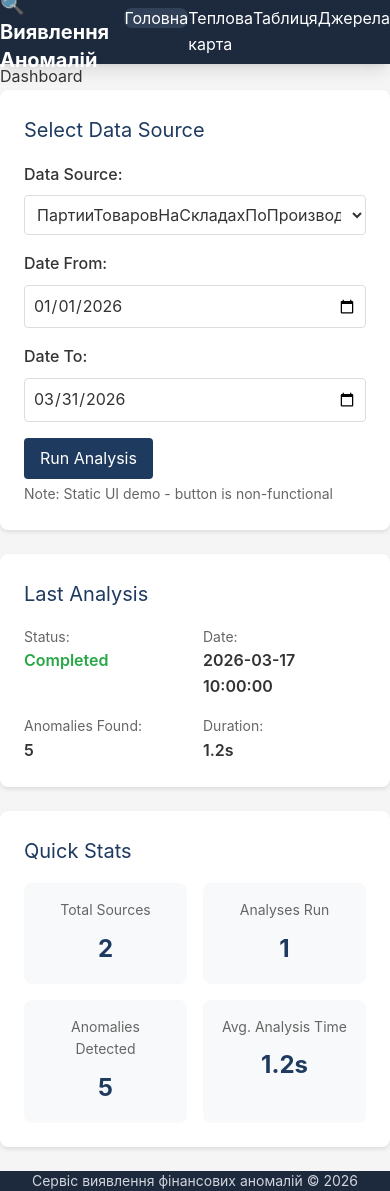
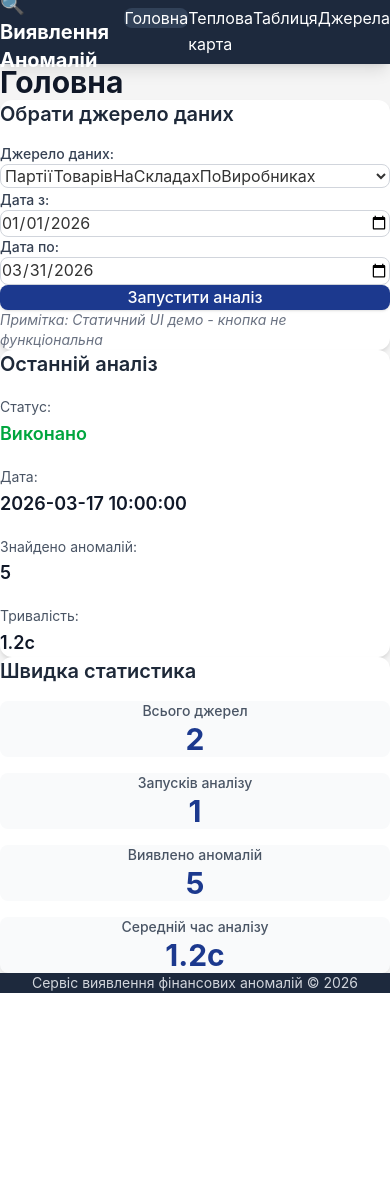
Before and after one commit to maximsamokhval/anomaly-detection, a FastAPI app: page / in a window 390 px wide. After the commit the page ends 993 px from the top, so only its background shows below. Run offline with FastAPI, Linux system fonts and the light colour scheme.

Commit message:
feat(ui): translate dashboard.html to Ukrainian with Tailwind CSS
- Translate all UI text to Ukrainian
- Key translations:
  - 'Dashboard' → 'Головна'
  - 'Select Data Source' → 'Обрати джерело даних'
  - 'Run Analysis' → 'Запустити аналіз'
  - 'Last Analysis' → 'Останній аналіз'
  - 'Quick Stats' → 'Швидка статистика'
- Apply Tailwind CSS styling:
  - Cards: bg-white rounded-xl shadow-md p-6
  - Forms: border, focus:ring-2 focus:ring-blue-500
  - Buttons: bg-blue-900 hover:bg-blue-800
  - Stats grid: grid-cols-1 sm:grid-cols-2 lg:grid-cols-4
  - Stat cards: bg-gray-50 rounded-lg with large values
- Use responsive design with space-y-6 for vertical spacing

Co-authored-by: Qwen-Coder <qwen-coder@alibabacloud.com>

```diff
--- a/backend/ui/templates/dashboard.html
+++ b/backend/ui/templates/dashboard.html
@@ -1,80 +1,82 @@
 {% extends "base.html" %}
 
-{% block title %}Dashboard - Anomaly Detection{% endblock %}
+{% block title %}Головна - Виявлення Аномалій{% endblock %}
 
 {% set active_page = 'dashboard' %}
 
 {% block content %}
-<div class="dashboard">
-    <h1>Dashboard</h1>
+<div class="space-y-6">
+    <h1 class="text-3xl font-bold text-gray-900">Головна</h1>
 
     <!-- Source Selection -->
-    <section class="card">
-        <h2>Select Data Source</h2>
-        <div class="form-group">
-            <label for="source-select">Data Source:</label>
-            <select id="source-select" class="form-control">
-                <option value="partii_tovarov">ПартииТоваровНаСкладахПоПроизводителям</option>
-                <option value="reg_cost_price">Себестоимость производства</option>
+    <section class="bg-white rounded-xl shadow-md p-6">
+        <h2 class="text-xl font-semibold text-gray-800 mb-4">Обрати джерело даних</h2>
+        <div class="space-y-4">
+            <div>
+                <label for="source-select" class="block text-sm font-medium text-gray-700 mb-1">Джерело даних:</label>
+                <select id="source-select" class="w-full px-3 py-2 border border-gray-300 rounded-lg focus:ring-2 focus:ring-blue-500 focus:border-blue-500 transition-colors">
+                    <option value="partii_tovarov">ПартіїТоварівНаСкладахПоВиробниках</option>
+                    <option value="reg_cost_price">Собівартість виробництва</option>
                 </select>
             </div>
 
-        <div class="form-group">
-            <label for="date-from">Date From:</label>
-            <input type="date" id="date-from" class="form-control" value="2026-01-01">
+            <div>
+                <label for="date-from" class="block text-sm font-medium text-gray-700 mb-1">Дата з:</label>
+                <input type="date" id="date-from" class="w-full px-3 py-2 border border-gray-300 rounded-lg focus:ring-2 focus:ring-blue-500 focus:border-blue-500 transition-colors" value="2026-01-01">
             </div>
 
-        <div class="form-group">
-            <label for="date-to">Date To:</label>
-            <input type="date" id="date-to" class="form-control" value="2026-03-31">
+            <div>
+                <label for="date-to" class="block text-sm font-medium text-gray-700 mb-1">Дата по:</label>
+                <input type="date" id="date-to" class="w-full px-3 py-2 border border-gray-300 rounded-lg focus:ring-2 focus:ring-blue-500 focus:border-blue-500 transition-colors" value="2026-03-31">
             </div>
 
-        <button id="run-analysis-btn" class="btn btn-primary">Run Analysis</button>
-        <p class="help-text">Note: Static UI demo - button is non-functional</p>
+            <button id="run-analysis-btn" class="w-full sm:w-auto px-6 py-2.5 bg-blue-900 text-white font-medium rounded-lg hover:bg-blue-800 transition-colors shadow-sm">Запустити аналіз</button>
+            <p class="text-sm text-gray-500 italic">Примітка: Статичний UI демо - кнопка не функціональна</p>
+        </div>
     </section>
 
     <!-- Last Analysis Status -->
-    <section class="card">
-        <h2>Last Analysis</h2>
-        <div class="analysis-status">
-            <div class="status-item">
-                <span class="label">Status:</span>
-                <span class="value status-completed">Completed</span>
+    <section class="bg-white rounded-xl shadow-md p-6">
+        <h2 class="text-xl font-semibold text-gray-800 mb-4">Останній аналіз</h2>
+        <div class="grid grid-cols-1 sm:grid-cols-2 lg:grid-cols-4 gap-4">
+            <div class="space-y-1">
+                <span class="text-sm text-gray-600">Статус:</span>
+                <span class="block text-lg font-semibold text-green-600">Виконано</span>
             </div>
-            <div class="status-item">
-                <span class="label">Date:</span>
-                <span class="value">2026-03-17 10:00:00</span>
+            <div class="space-y-1">
+                <span class="text-sm text-gray-600">Дата:</span>
+                <span class="block text-lg font-semibold text-gray-900">2026-03-17 10:00:00</span>
             </div>
-            <div class="status-item">
-                <span class="label">Anomalies Found:</span>
-                <span class="value">5</span>
+            <div class="space-y-1">
+                <span class="text-sm text-gray-600">Знайдено аномалій:</span>
+                <span class="block text-lg font-semibold text-gray-900">5</span>
             </div>
-            <div class="status-item">
-                <span class="label">Duration:</span>
-                <span class="value">1.2s</span>
+            <div class="space-y-1">
+                <span class="text-sm text-gray-600">Тривалість:</span>
+                <span class="block text-lg font-semibold text-gray-900">1.2с</span>
             </div>
         </div>
     </section>
 
     <!-- Quick Stats -->
-    <section class="card">
-        <h2>Quick Stats</h2>
-        <div class="stats-grid">
-            <div class="stat-card">
-                <h3>Total Sources</h3>
-                <p class="stat-value">2</p>
+    <section class="bg-white rounded-xl shadow-md p-6">
+        <h2 class="text-xl font-semibold text-gray-800 mb-4">Швидка статистика</h2>
+        <div class="grid grid-cols-1 sm:grid-cols-2 lg:grid-cols-4 gap-4">
+            <div class="bg-gray-50 rounded-lg p-4 text-center">
+                <h3 class="text-sm font-medium text-gray-600 mb-2">Всього джерел</h3>
+                <p class="text-3xl font-bold text-blue-900">2</p>
             </div>
-            <div class="stat-card">
-                <h3>Analyses Run</h3>
-                <p class="stat-value">1</p>
+            <div class="bg-gray-50 rounded-lg p-4 text-center">
+                <h3 class="text-sm font-medium text-gray-600 mb-2">Запусків аналізу</h3>
+                <p class="text-3xl font-bold text-blue-900">1</p>
             </div>
-            <div class="stat-card">
-                <h3>Anomalies Detected</h3>
-                <p class="stat-value">5</p>
+            <div class="bg-gray-50 rounded-lg p-4 text-center">
+                <h3 class="text-sm font-medium text-gray-600 mb-2">Виявлено аномалій</h3>
+                <p class="text-3xl font-bold text-blue-900">5</p>
             </div>
-            <div class="stat-card">
-                <h3>Avg. Analysis Time</h3>
-                <p class="stat-value">1.2s</p>
+            <div class="bg-gray-50 rounded-lg p-4 text-center">
+                <h3 class="text-sm font-medium text-gray-600 mb-2">Середній час аналізу</h3>
+                <p class="text-3xl font-bold text-blue-900">1.2с</p>
             </div>
         </div>
     </section>
@@ -85,7 +87,7 @@
 <script>
 // Static UI - no functionality yet
 document.getElementById('run-analysis-btn').addEventListener('click', function() {
-    alert('Static UI Demo: This button will trigger analysis in Phase 2');
+    alert('Статичний UI Демо: Ця кнопка запустить аналіз у Фазі 2');
 });
 </script>
 {% endblock %}
```
Lines whose indentation alone changed are shown as unchanged.
